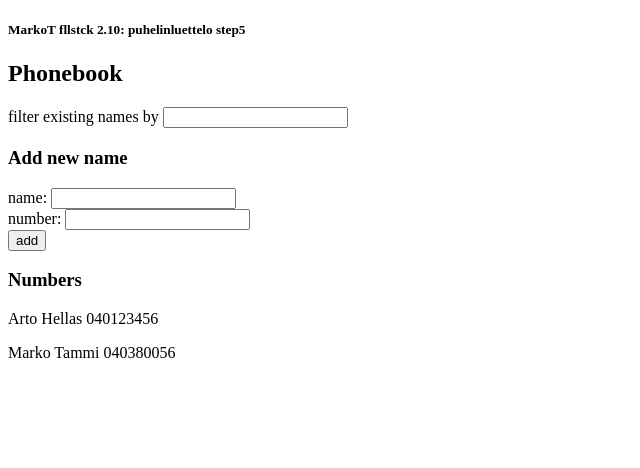
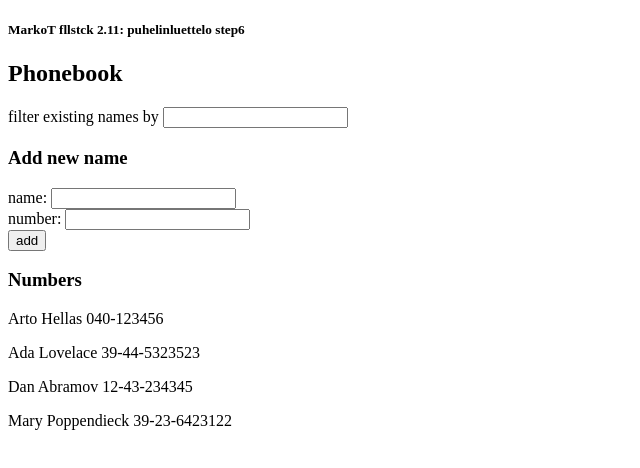
Before and after one commit to MarkoTammi/fllstck, a React (Create React App) app in the folder osa2/puhelinluettelo/: page / in a window 1280 px wide. Shown: the top 468 px of the page, without its empty margins (0-640 px from the left). Built offline with nearby package versions, Linux system fonts and the light colour scheme; data requests are answered from the project's data file.

Commit message:
fllstack 2.11: puhelinluettelo step6

```diff
--- a/osa2/puhelinluettelo/src/App.js
+++ b/osa2/puhelinluettelo/src/App.js
@@ -1,7 +1,9 @@
-// MarkoT fllstack 2.10: puhelinluettelo step5
+// MarkoT 2.11: puhelinluettelo step6
 
 
-import React, { useState } from 'react';
+import React, { useState, useEffect } from 'react';
+import axios from 'axios';
+
 
 // Component to filter names to be displayed based on typed string
 const Filter = (props) => {
@@ -39,14 +41,19 @@ const DislayNames = (props) => {
 
 // Main component App
 const App = () => {
-    const [ persons, setPersons] = useState([
-        { name: 'Arto Hellas', number : '040123456' },
-        { name: 'Marko Tammi', number : '040380056' }
-        ])
+    const [ persons, setPersons] = useState([])
     const [ newName, setNewName ] = useState('')
     const [ newNumber, setNewNumber ] = useState('')
     const [ filterString, setfilterString ] = useState('')
 
+    // To get name and number data for phonebook from local db.json file
+    useEffect(() => {
+        axios
+          .get('http://localhost:3001/persons')
+          .then(response => {
+                setPersons(response.data)
+          })
+      }, [])
 
     // Event handler when 'add' button is clicked. Check if input name is already in a phonebook.
     // If yes -> alert popup otherwise -> person name and number is added to the phonebook.
@@ -89,7 +96,7 @@ const App = () => {
 
     return (
         <div>
-            <h5>MarkoT fllstck 2.10: puhelinluettelo step5</h5>
+            <h5>MarkoT fllstck 2.11: puhelinluettelo step6</h5>
             <h2>Phonebook</h2>
 
             <Filter
```
